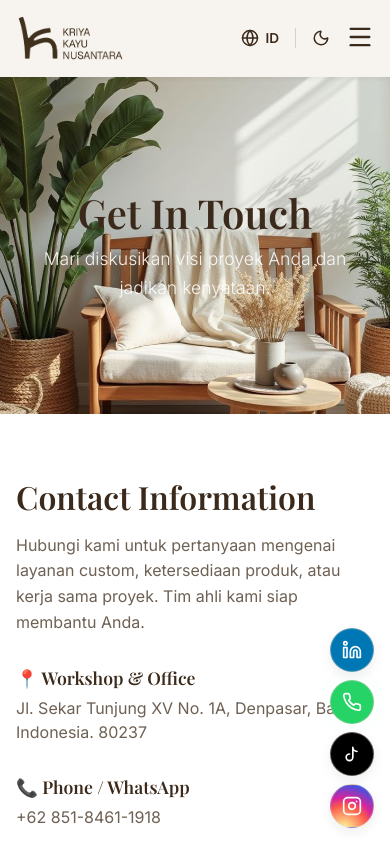
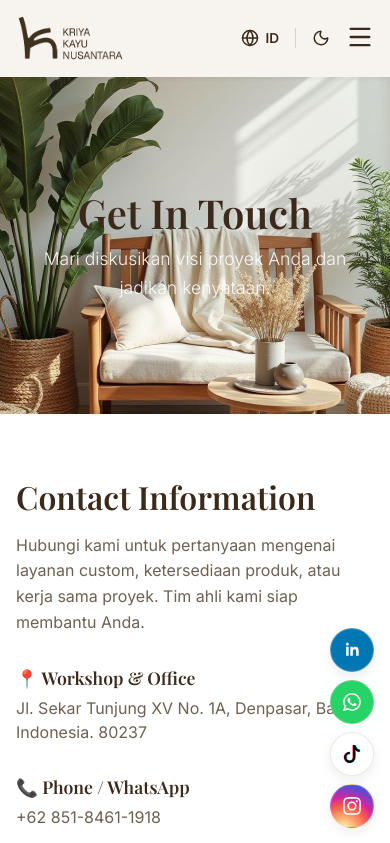
Before and after one commit to Alialkhozini/kriya-kayu-nusantara, a React (Vite) app: page /contact in a window 390 px wide. Shown: the top 843 px of the page. Built offline with nearby package versions, Linux system fonts and the light colour scheme; a web font is replaced by a local one.

Commit message:
feat: add social navigation data and responsive floating and footer components

```diff
--- a/src/App.jsx
+++ b/src/App.jsx
@@ -9,10 +9,12 @@
 import Projects from './pages/Projects';
 import Contact from './pages/Contact';
 import FloatingSocials from './components/FloatingSocials';
+import ScrollToTop from './components/ScrollToTop';
 
 function App() {
   return (
     <Router>
+      <ScrollToTop />
       <div className="app">
         <Navbar />
         <main>
--- a/src/components/FloatingSocials.css
+++ b/src/components/FloatingSocials.css
@@ -60,6 +60,14 @@
   transform: scale(1.15) translateY(-3px);
 }
 
+.social-btn svg {
+  transition: transform 0.3s cubic-bezier(0.175, 0.885, 0.32, 1.275);
+}
+
+.social-btn:hover svg {
+  transform: scale(1.15);
+}
+
 /* Adjust for mobile to not obstruct too much content */
 @media (max-width: 768px) {
   .floating-socials {
@@ -104,13 +112,13 @@
 }
 
 .social-btn.social-btn--tiktok {
-  background-color: #000000;
-  color: #ffffff;
+  background-color: #ffffff;
+  color: #000000;
 }
 .social-btn.social-btn--tiktok:hover {
-  background-color: #222222;
-  color: #ffffff;
-  box-shadow: 0 10px 20px rgba(0, 0, 0, 0.4), 0 0 0 4px rgba(0, 0, 0, 0.15);
+  background-color: #f5f5f5;
+  color: #000000;
+  box-shadow: 0 10px 20px rgba(0, 0, 0, 0.15), 0 0 0 4px rgba(0, 0, 0, 0.05);
 }
 
 .social-btn.social-btn--instagram {
--- a/src/components/Footer.css
+++ b/src/components/Footer.css
@@ -78,6 +78,10 @@
   height: 22px;
 }
 
+.footer-social .tiktok-icon path:not(:last-child) {
+  display: none;
+}
+
 .footer h4 {
   color: var(--footer-ink);
   font-size: 1.125rem;
--- /dev/null
+++ b/src/components/ScrollToTop.jsx
@@ -0,0 +1,14 @@
+import { useEffect } from 'react';
+import { useLocation } from 'react-router-dom';
+
+function ScrollToTop() {
+  const { pathname } = useLocation();
+
+  useEffect(() => {
+    window.scrollTo(0, 0);
+  }, [pathname]);
+
+  return null;
+}
+
+export default ScrollToTop;
--- a/src/data/socials.jsx
+++ b/src/data/socials.jsx
@@ -20,30 +20,72 @@
 };
 
 const LinkedInIcon = () => (
-  <svg {...svg}>
-    <path d="M16 8a6 6 0 0 1 6 6v7h-4v-7a2 2 0 0 0-2-2 2 2 0 0 0-2 2v7h-4v-7a6 6 0 0 1 6-6z" />
-    <rect x="2" y="9" width="4" height="12" />
-    <circle cx="4" cy="4" r="2" />
+  <svg
+    viewBox="0 0 24 24"
+    width="24"
+    height="24"
+    fill="currentColor"
+    aria-hidden="true"
+    focusable="false"
+  >
+    <path d="M8 19H5V8h3v11zM6.5 6.73c-.96 0-1.75-.79-1.75-1.75s.79-1.75 1.75-1.75 1.75.79 1.75 1.75-.79 1.75-1.75 1.75zm13.5 12.27h-3v-5.6c0-3.37-4-3.11-4 0v5.6h-3V8h3v1.76c1.4-2.58 7-2.78 7 2.48v6.76z" />
   </svg>
 );
 
 const WhatsAppIcon = () => (
-  <svg {...svg}>
-    <path d="M22 16.92v3a2 2 0 0 1-2.18 2 19.79 19.79 0 0 1-8.63-3.07 19.5 19.5 0 0 1-6-6 19.79 19.79 0 0 1-3.07-8.67A2 2 0 0 1 4.11 2h3a2 2 0 0 1 2 1.72 12.84 12.84 0 0 0 .7 2.81 2 2 0 0 1-.45 2.11L8.09 9.91a16 16 0 0 0 6 6l1.27-1.27a2 2 0 0 1 2.11-.45 12.84 12.84 0 0 0 2.81.7A2 2 0 0 1 22 16.92z" />
+  <svg
+    viewBox="0 0 18 18"
+    width="24"
+    height="24"
+    fill="currentColor"
+    aria-hidden="true"
+    focusable="false"
+  >
+    <g transform="translate(1, 1)">
+      <path d="M13.601 2.326A7.85 7.85 0 0 0 7.994 0C3.627 0 .068 3.558.064 7.926c0 1.399.366 2.76 1.057 3.965L0 16l4.204-1.102a7.9 7.9 0 0 0 3.79.965h.004c4.368 0 7.926-3.558 7.93-7.93A7.9 7.9 0 0 0 13.6 2.326zM7.994 14.521a6.6 6.6 0 0 1-3.356-.92l-.24-.144-2.494.654.666-2.433-.156-.251a6.56 6.56 0 0 1-1.007-3.505c0-3.626 2.957-6.584 6.591-6.584a6.56 6.56 0 0 1 4.66 1.931 6.56 6.56 0 0 1 1.928 4.66c-.004 3.639-2.961 6.592-6.592 6.592m3.615-4.934c-.197-.099-1.17-.578-1.353-.646-.182-.065-.315-.099-.445.099-.133.197-.513.646-.627.775-.114.133-.232.148-.43.05-.197-.1-.836-.308-1.592-.985-.59-.525-.985-1.175-1.103-1.372-.114-.198-.011-.304.088-.403.087-.088.197-.232.296-.346.1-.114.133-.198.198-.33.065-.134.034-.248-.015-.347-.05-.099-.445-1.076-.612-1.47-.16-.389-.323-.335-.445-.34-.114-.007-.247-.007-.38-.007a.73.73 0 0 0-.529.247c-.182.198-.691.677-.691 1.654s.71 1.916.81 2.049c.098.133 1.394 2.132 3.383 2.992.47.205.84.326 1.129.418.475.152.904.129 1.246.08.38-.058 1.171-.48 1.338-.943.164-.464.164-.86.114-.943-.049-.084-.182-.133-.38-.232" />
+    </g>
   </svg>
 );
 
 const TikTokIcon = () => (
-  <svg {...svg}>
-    <path d="M9 12a4 4 0 1 0 4 4V4a5 5 0 0 0 5 5" />
+  <svg
+    viewBox="0 0 18 18"
+    width="24"
+    height="24"
+    aria-hidden="true"
+    focusable="false"
+    className="tiktok-icon"
+  >
+    <path
+      d="M9 0h1.98c.144.715.54 1.617 1.235 2.512C12.895 3.389 13.797 4 15 4v2c-1.753 0-3.07-.814-4-1.829V11a5 5 0 1 1-5-5v2a3 3 0 1 0 3 3z"
+      fill="#FE004F"
+      transform="translate(0.5, 1)"
+    />
+    <path
+      d="M9 0h1.98c.144.715.54 1.617 1.235 2.512C12.895 3.389 13.797 4 15 4v2c-1.753 0-3.07-.814-4-1.829V11a5 5 0 1 1-5-5v2a3 3 0 1 0 3 3z"
+      fill="#00F2EA"
+      transform="translate(1.5, 1)"
+    />
+    <path
+      d="M9 0h1.98c.144.715.54 1.617 1.235 2.512C12.895 3.389 13.797 4 15 4v2c-1.753 0-3.07-.814-4-1.829V11a5 5 0 1 1-5-5v2a3 3 0 1 0 3 3z"
+      fill="currentColor"
+      transform="translate(1, 1)"
+    />
   </svg>
 );
 
 const InstagramIcon = () => (
-  <svg {...svg}>
-    <rect x="2" y="2" width="20" height="20" rx="5" ry="5" />
-    <path d="M16 11.37A4 4 0 1 1 12.63 8 4 4 0 0 1 16 11.37z" />
-    <line x1="17.5" y1="6.5" x2="17.51" y2="6.5" />
+  <svg
+    viewBox="0 0 18 18"
+    width="24"
+    height="24"
+    fill="currentColor"
+    aria-hidden="true"
+    focusable="false"
+  >
+    <g transform="translate(1, 1)">
+      <path d="M8 0C5.829 0 5.556.01 4.703.048 3.85.088 3.269.222 2.76.42a3.9 3.9 0 0 0-1.417.923A3.9 3.9 0 0 0 .42 2.76C.222 3.268.087 3.85.048 4.7.01 5.555 0 5.827 0 8.001c0 2.172.01 2.444.048 3.297.04.852.174 1.433.372 1.942.205.526.478.972.923 1.417.444.445.89.719 1.416.923.51.198 1.09.333 1.942.372C5.555 15.99 5.827 16 8 16s2.444-.01 3.298-.048c.851-.04 1.434-.174 1.943-.372a3.9 3.9 0 0 0 1.416-.923c.445-.445.718-.891.923-1.417.197-.509.332-1.09.372-1.942C15.99 10.445 16 10.173 16 8s-.01-2.445-.048-3.299c-.04-.851-.175-1.433-.372-1.941a3.9 3.9 0 0 0-.923-1.417A3.9 3.9 0 0 0 13.24.42c-.51-.198-1.092-.333-1.943-.372C10.443.01 10.172 0 7.998 0zm-.717 1.442h.718c2.136 0 2.389.007 3.232.046.78.035 1.204.166 1.486.275.373.145.64.319.92.599s.453.546.598.92c.11.281.24.705.275 1.485.039.843.047 1.096.047 3.231s-.008 2.389-.047 3.232c-.035.78-.166 1.203-.275 1.485a2.5 2.5 0 0 1-.599.919c-.28.28-.546.453-.92.598-.28.11-.704.24-1.485.276-.843.038-1.096.047-3.232.047s-2.39-.009-3.233-.047c-.78-.036-1.203-.166-1.485-.276a2.5 2.5 0 0 1-.92-.598 2.5 2.5 0 0 1-.6-.92c-.109-.281-.24-.705-.275-1.485-.038-.843-.046-1.096-.046-3.233s.008-2.388.046-3.231c.036-.78.166-1.204.276-1.486.145-.373.319-.64.599-.92s.546-.453.92-.598c.282-.11.705-.24 1.485-.276.738-.034 1.024-.044 2.515-.045zm4.988 1.328a.96.96 0 1 0 0 1.92.96.96 0 0 0 0-1.92m-4.27 1.122a4.109 4.109 0 1 0 0 8.217 4.109 4.109 0 0 0 0-8.217m0 1.441a2.667 2.667 0 1 1 0 5.334 2.667 2.667 0 0 1 0-5.334" />
+    </g>
   </svg>
 );
 
```
